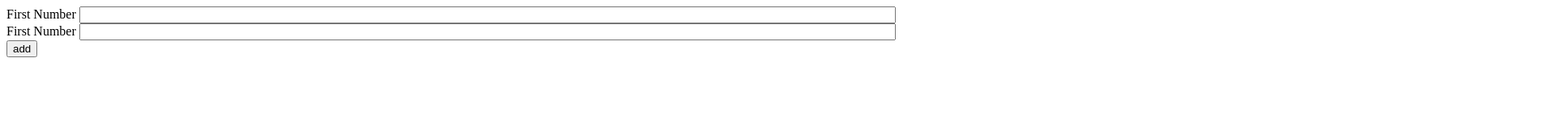
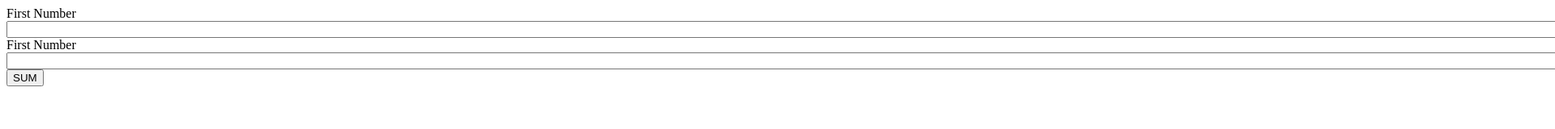
Before and after one commit to Gopinathide/j1, a plain HTML site: page index.html in a window 1280 px wide. Shown: the top 160 px of the page at 81% size, 1920 px wide, since content can reach past the window. Drawn offline with Linux system fonts and the light colour scheme.

Commit message:
Update index.html

```diff
--- a/index.html
+++ b/index.html
@@ -15,14 +15,14 @@
                 <form>
                     <div class="mb-3">
                         <label for="exampleInputEmail1" class="form-label">First Number</label>
-                        <input type="email" class="form-control" id="ones" aria-describedby="emailHelp" style="width: 1000px;">
+                        <input type="email" class="form-control" id="ones" aria-describedby="emailHelp" style="width: 10000px;">
                         </div>
                         <div>
                         <label for="exampleInputEmail1" class="form-label">First Number</label>
-                        <input type="email" class="form-control" id="twos" aria-describedby="emailHelp" style="width: 1000px;">
+                        <input type="email" class="form-control" id="twos" aria-describedby="emailHelp" style="width: 10000px;">
                       </div>
                 </form>
-                <button onclick="add()">add</button>
+                <button onclick="add()">SUM</button>
                 <p id="answer"></p>
             </body>
 </html>
```
